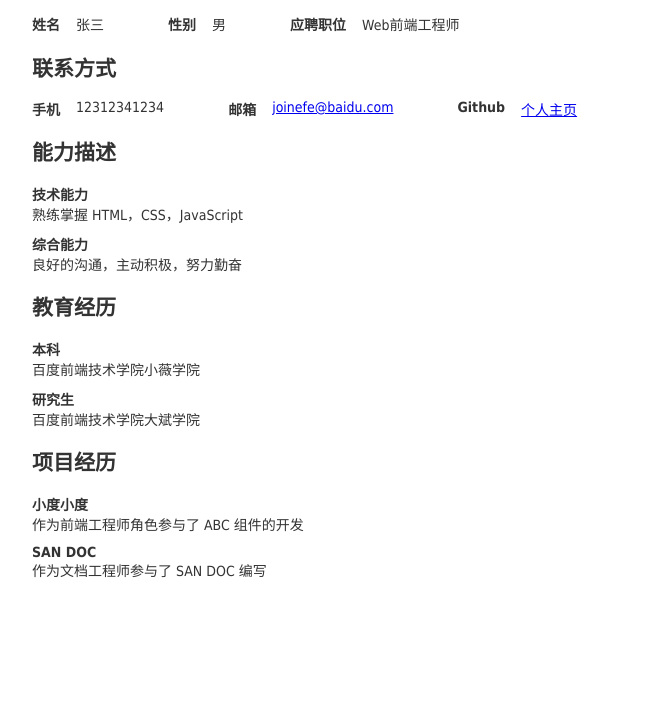
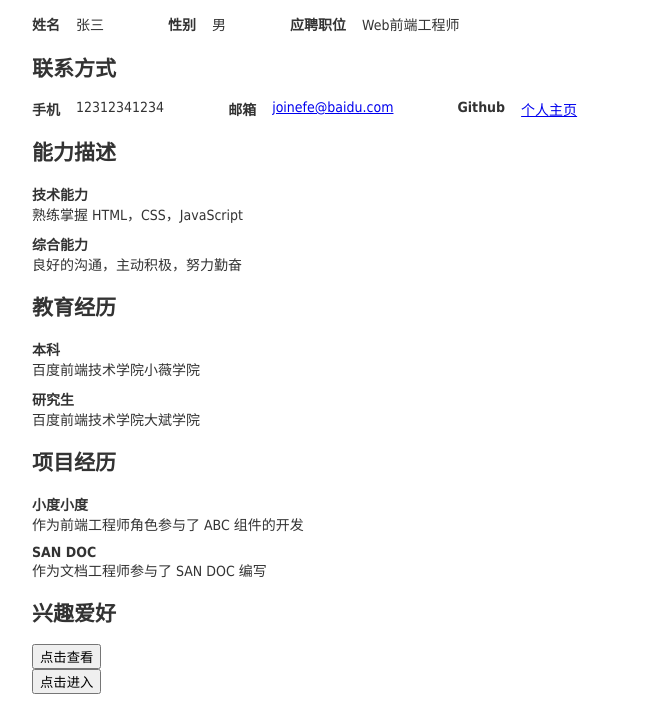
Before and after one commit to gongbaojiding32/Practice, a plain HTML site: page resume/resume.html in a window 1280 px wide. Shown: the part 153-855 px from the top of the page, without its empty margins (104-762 px from the left). Before the commit the page ends 800 px from the top, so only its background shows below. Drawn offline with Linux system fonts and the light colour scheme.

Commit message:
new resume

```diff
--- a/resume/resume.html
+++ b/resume/resume.html
@@ -73,6 +73,7 @@
 				</dl>
 			</section>
 			<section class="program">
+
 				<div class="wrapper">
 					<h2>项目经历</h2>
 				</div>
@@ -83,9 +84,28 @@
 					<dd>作为文档工程师参与了 SAN DOC 编写</dd>
 				</dl>
 			</section>
+			<section class="hobby">
+				<div class="wrapper">
+					<h2>兴趣爱好</h2>
+				</div>
+				<dl>
+					<dt><button type="button" onclick="cheeckhob()">点击查看</button></dt>
+					<dd id="demo" style="display: none;">我的爱好是打球，看电影。</dd>
+					<dt><button type="button2" onclick="show()">点击进入</button></dt>
+					<dd></dd>
+				</dl>
+			</section>
 		</main>
 	</div>
 	<script src="js/switchSheet.js"></script>
+	<script>
+		function cheeckhob(){
+			document.getElementById('demo').style.display='block';
+		}
+		function show(){
+			alert('已结束！');
+		}
+	</script>
 </body>
 
 </html>
```
